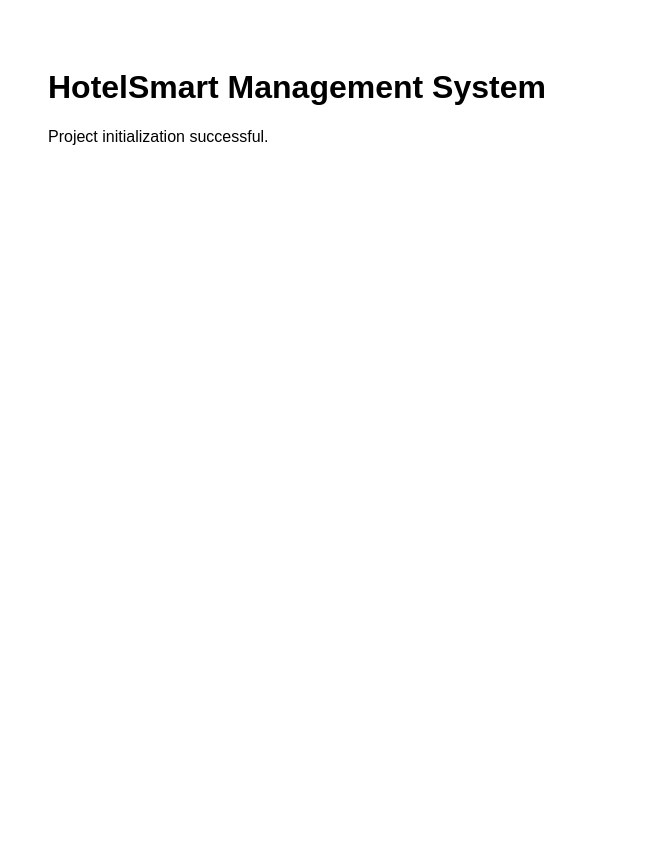
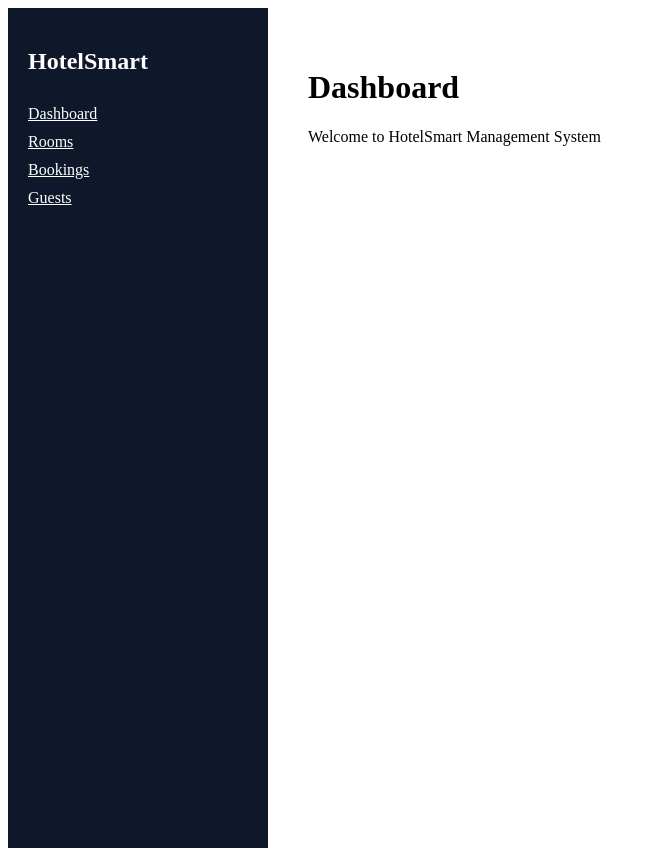
Before and after one commit to dinithiuththara/hotelsmart-management-system, a React (Create React App) app: page /dashboard in a window 1280 px wide. Shown: the whole page, without its empty margins (0-656 px from the left). Before the commit the page ends 800 px from the top, so only its background shows below. Built offline with nearby package versions, Linux system fonts and the light colour scheme; sample sign-in values are in the browser's storage.

Commit message:
feat: add routing, login page, and dashboard layout

```diff
--- a/package.json
+++ b/package.json
@@ -9,6 +9,7 @@
     "@testing-library/user-event": "^13.5.0",
     "react": "^19.2.4",
     "react-dom": "^19.2.4",
+    "react-router-dom": "^7.13.1",
     "react-scripts": "5.0.1",
     "web-vitals": "^2.1.4"
   },
--- a/src/App.js
+++ b/src/App.js
@@ -1,9 +1,27 @@
+import { BrowserRouter, Routes, Route } from "react-router-dom";
+
+import Login from "./pages/Login";
+import Dashboard from "./pages/Dashboard";
+import ProtectedRoute from "./auth/ProtectedRoute";
+
 function App() {
   return (
-    <div style={{padding:"40px", fontFamily:"sans-serif"}}>
-      <h1>HotelSmart Management System</h1>
-      <p>Project initialization successful.</p>
-    </div>
+    <BrowserRouter>
+      <Routes>
+
+        <Route path="/" element={<Login />} />
+
+        <Route
+          path="/dashboard"
+          element={
+            <ProtectedRoute>
+              <Dashboard />
+            </ProtectedRoute>
+          }
+        />
+
+      </Routes>
+    </BrowserRouter>
   );
 }
 
--- /dev/null
+++ b/src/auth/ProtectedRoute.jsx
@@ -0,0 +1,12 @@
+import { Navigate } from "react-router-dom";
+
+export default function ProtectedRoute({ children }) {
+
+  const isAuth = localStorage.getItem("auth");
+
+  if (!isAuth) {
+    return <Navigate to="/" />;
+  }
+
+  return children;
+}
--- /dev/null
+++ b/src/components/layout/Sidebar.jsx
@@ -0,0 +1,30 @@
+import { Link } from "react-router-dom";
+
+export default function Sidebar() {
+
+  return (
+    <div style={{
+      width:"220px",
+      height:"100vh",
+      background:"#0f172a",
+      color:"white",
+      padding:"20px"
+    }}>
+
+      <h2>HotelSmart</h2>
+
+      <div style={{marginTop:"30px", display:"flex", flexDirection:"column", gap:"10px"}}>
+
+        <Link to="/dashboard" style={{color:"white"}}>Dashboard</Link>
+
+        <Link to="/rooms" style={{color:"white"}}>Rooms</Link>
+
+        <Link to="/bookings" style={{color:"white"}}>Bookings</Link>
+
+        <Link to="/guests" style={{color:"white"}}>Guests</Link>
+
+      </div>
+
+    </div>
+  );
+}
--- /dev/null
+++ b/src/pages/Dashboard.jsx
@@ -0,0 +1,17 @@
+import Sidebar from "../components/layout/Sidebar";
+
+export default function Dashboard() {
+
+  return (
+    <div style={{display:"flex"}}>
+
+      <Sidebar />
+
+      <div style={{padding:"40px"}}>
+        <h1>Dashboard</h1>
+        <p>Welcome to HotelSmart Management System</p>
+      </div>
+
+    </div>
+  );
+}
--- /dev/null
+++ b/src/pages/Login.jsx
@@ -0,0 +1,25 @@
+import { useNavigate } from "react-router-dom";
+
+export default function Login() {
+
+  const navigate = useNavigate();
+
+  function handleLogin() {
+
+    localStorage.setItem("auth", "true");
+
+    navigate("/dashboard");
+  }
+
+  return (
+    <div style={{padding:"50px", textAlign:"center"}}>
+
+      <h1>HotelSmart Login</h1>
+
+      <button onClick={handleLogin} style={{padding:"10px 20px"}}>
+        Login
+      </button>
+
+    </div>
+  );
+}
```
Also changed, not shown: 1 other file (tests, documents, lock files or other folders).
